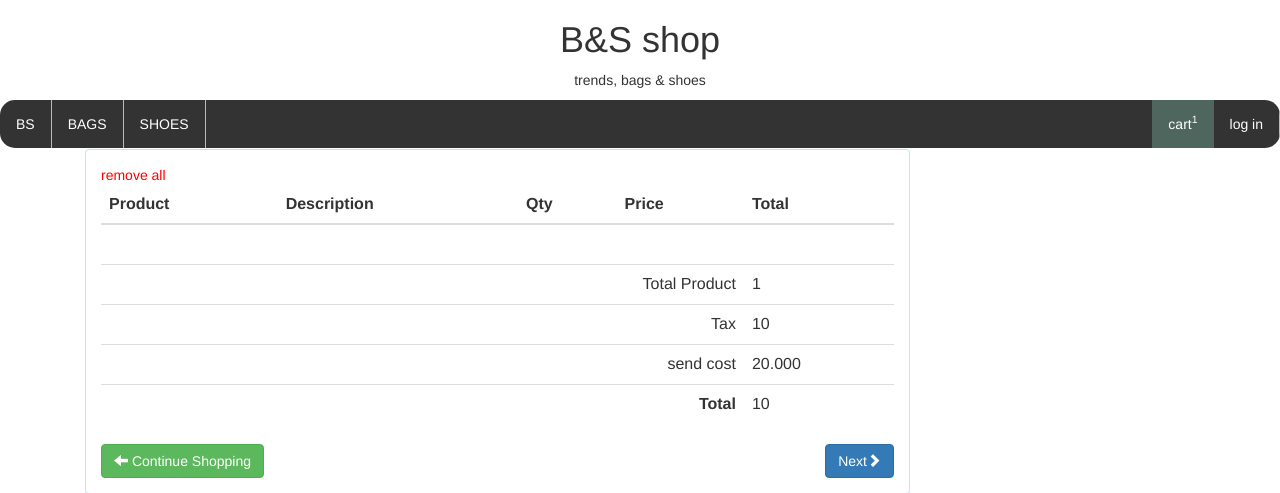
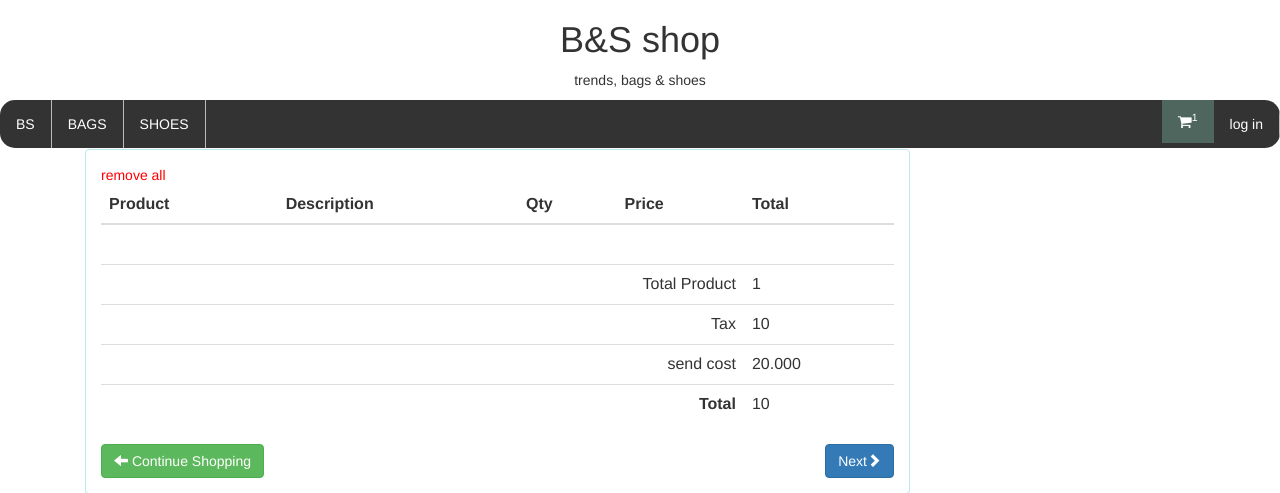
Before and after one commit to haaadis/online-shop, a Flask app: template templates/shoppingcart.html in a window 1280 px wide. Shown: the top 493 px of the page. Run offline with Flask 3, Linux system fonts and the light colour scheme; the template is opened without the code that fills it: most values are stand-ins (such as "Sample title", 1, 10 or a date in 2020); some libraries are stand-ins or nearby versions.

Commit message:
Update shoppingcart.html

```diff
--- a/templates/shoppingcart.html
+++ b/templates/shoppingcart.html
@@ -134,7 +134,7 @@ li a:hover:not(.active) {
 	{% else: %}
 	<li style="float:right"><a href="{{ url_for('login') }}">log in</a></li>
 	{% endif %}
-	<li class="active"  style="float:right"><a href="{{ url_for('cart') }}">cart<sup>{{orders|length}}</sup></a></li>
+	<li class="active"  style="float:right"><a href="{{ url_for('cart') }}"><i class="fa fa-shopping-cart" style="font-size:15px;color:white"></i><sup>{{orders|length}}</sup></a></li>
 </div>
   </ul>
 
```
